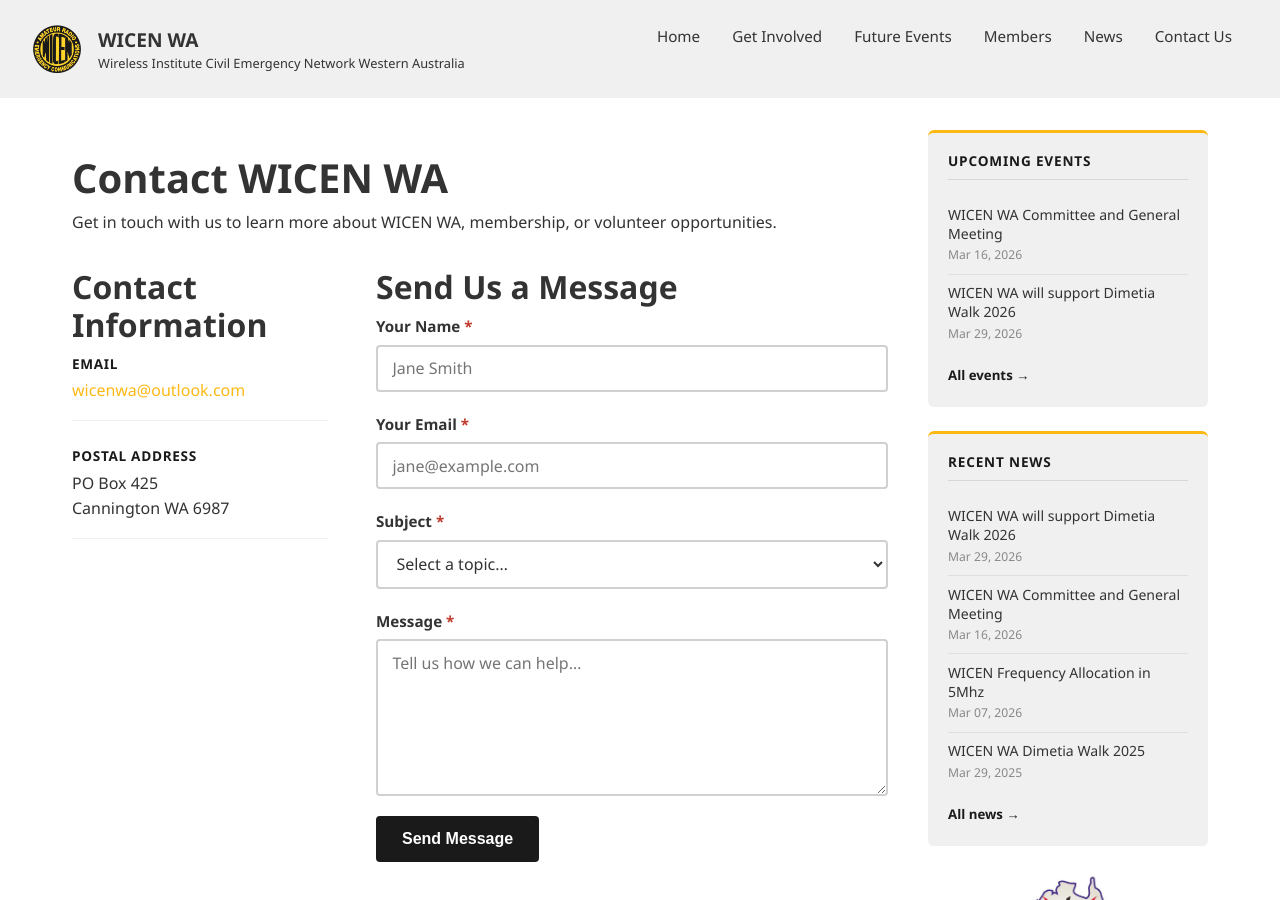
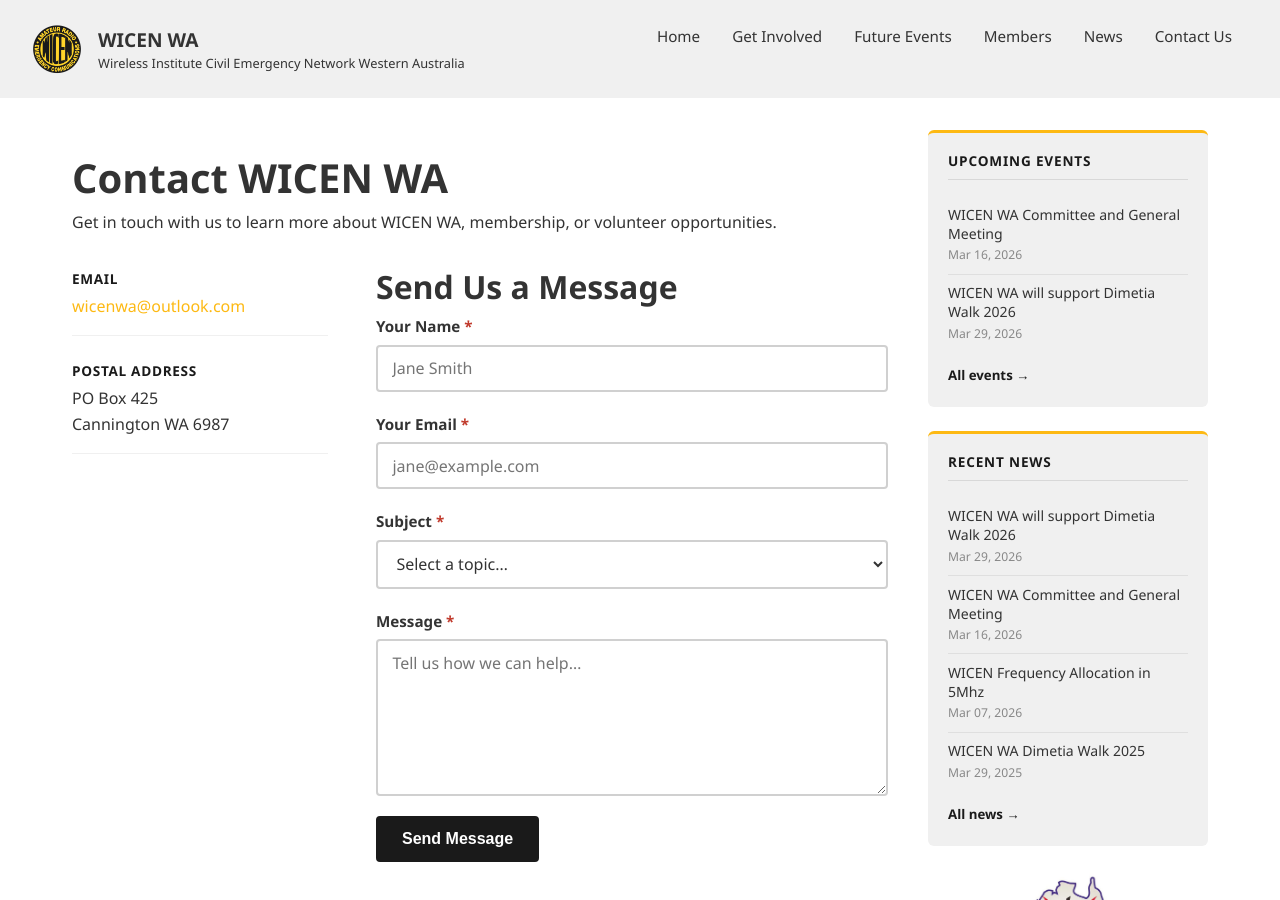
Before and after one commit to jubbp/WICENWA-Web, a Jekyll site: the page built from contact.md, in a window 1280 px wide and 900 px high. Built offline with Jekyll 4.4.1, drawn with Linux system fonts in a browser that asks for light colours.

Commit message:
remove header from contact page

```diff
--- a/contact.md
+++ b/contact.md
@@ -10,7 +10,6 @@
 <div class="contact-grid">
 
   <div class="contact-info">
-    <h2>Contact Information</h2>
     <ul class="contact-details">
       <li>
         <span class="contact-label">Email</span>
```
